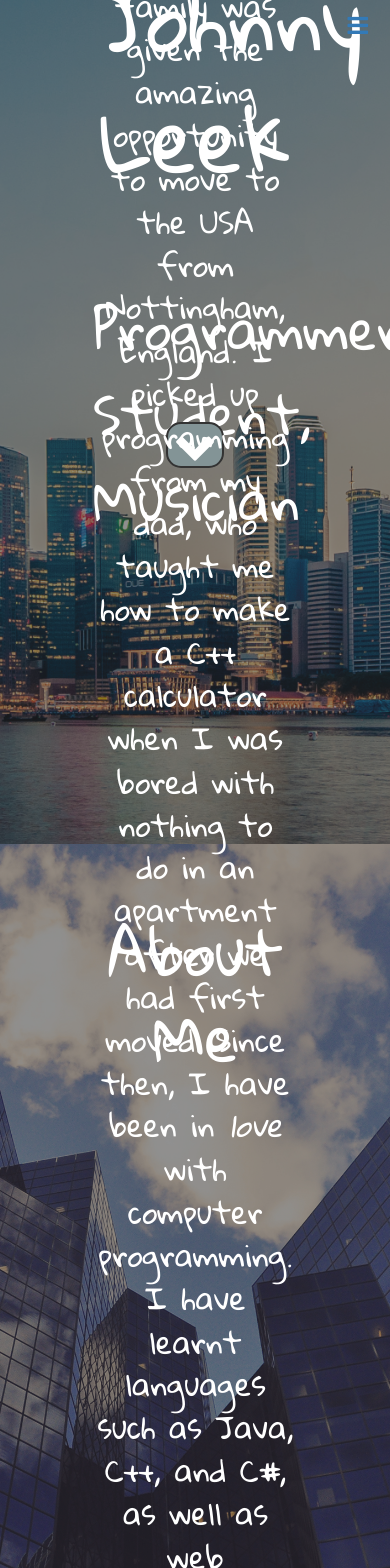
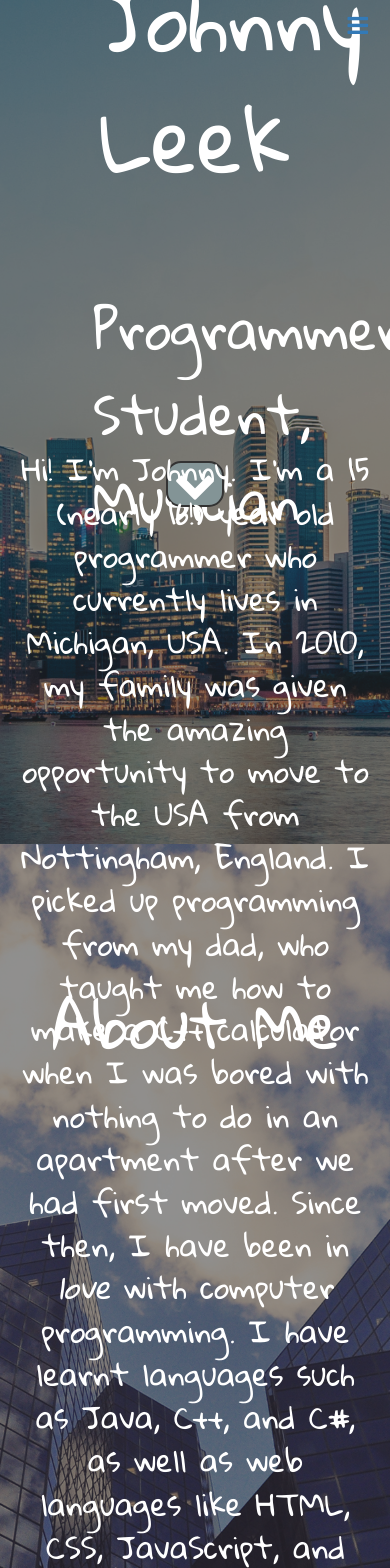
Before and after one commit to JohnnyLeek/JohnnyLeek.github.io, a PHP site: page / in a window 390 px wide; the page is wider, and only the part inside the window is pictured. Shown: the top 1568 px of that part. Run offline with PHP 8.4, Linux system fonts and the light colour scheme; some libraries are stand-ins or nearby versions.

Commit message:
Resolution Fixes
Changed some CSS rules which makes the website function better on 1366 x
768 Resolutions and above.

TO-DO:

Still no mobile support. Need to add soon

```diff
--- a/css/stylesheet.css
+++ b/css/stylesheet.css
@@ -42,6 +42,7 @@
 }
 
 #continue-button-container {
+	margin-top: 10%;
 	width: 15%;
 	text-align: center;
 	margin-left: auto;
@@ -62,7 +63,7 @@
 
 /* About "Page" */
 #about {
-	height: 100%;
+	height: 120%;
 	width: 100%;
 	background: url(../img/city2.jpeg) no-repeat center center fixed;
 	-webkit-background-size: cover;
@@ -73,7 +74,7 @@
 
 #about-me-container {
 	height: 90%;
-	width: 50%;
+	width: 90%;
 	margin-left: auto;
 	margin-right: auto;
 	text-align: center;
@@ -81,7 +82,7 @@
     color: white;
     font-size: 50px;
 
-    top: 20%;
+    top: 10%;
     transform: translateY(-50%);
     -webkit-transform: translateY(-50%);
 
```
